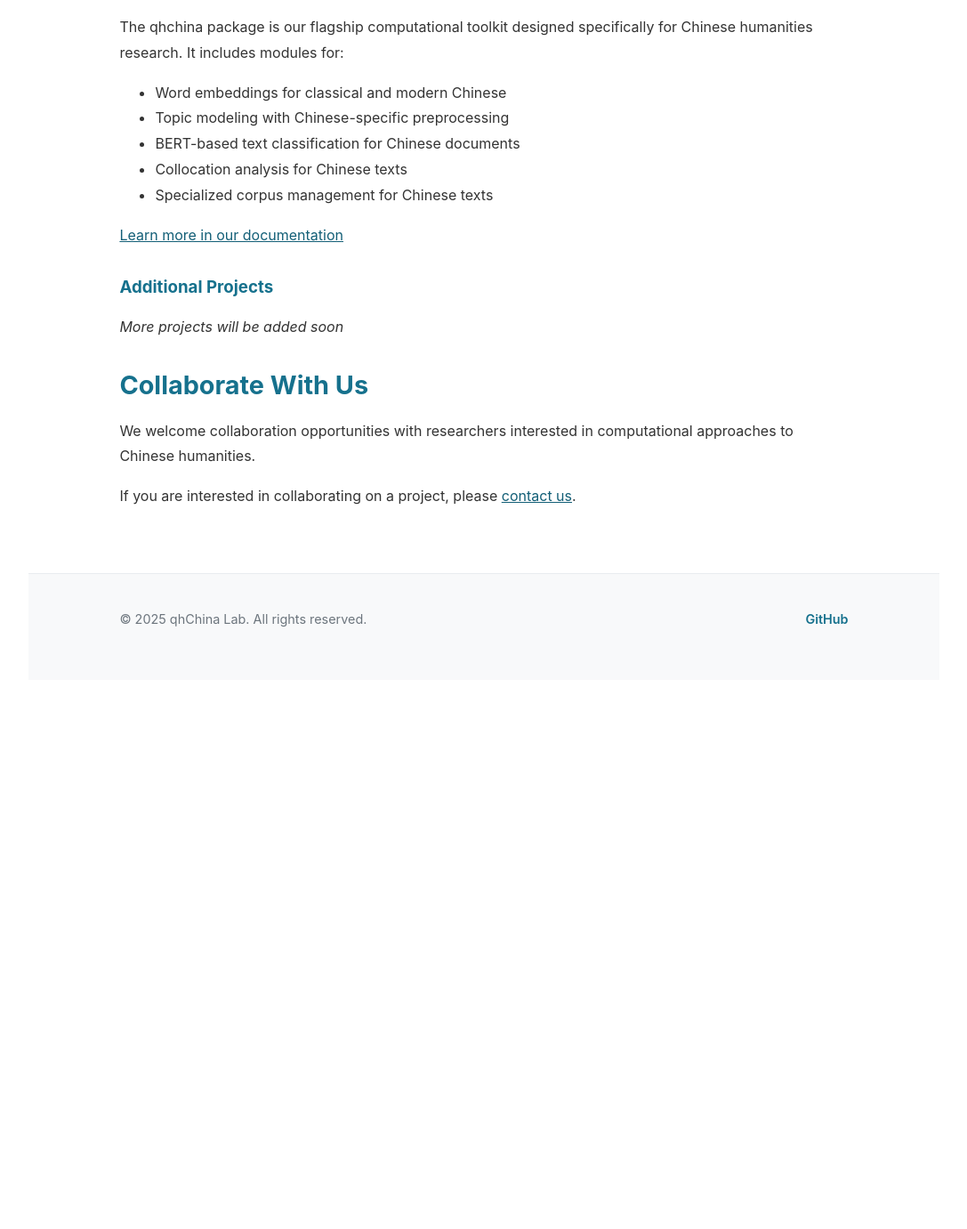
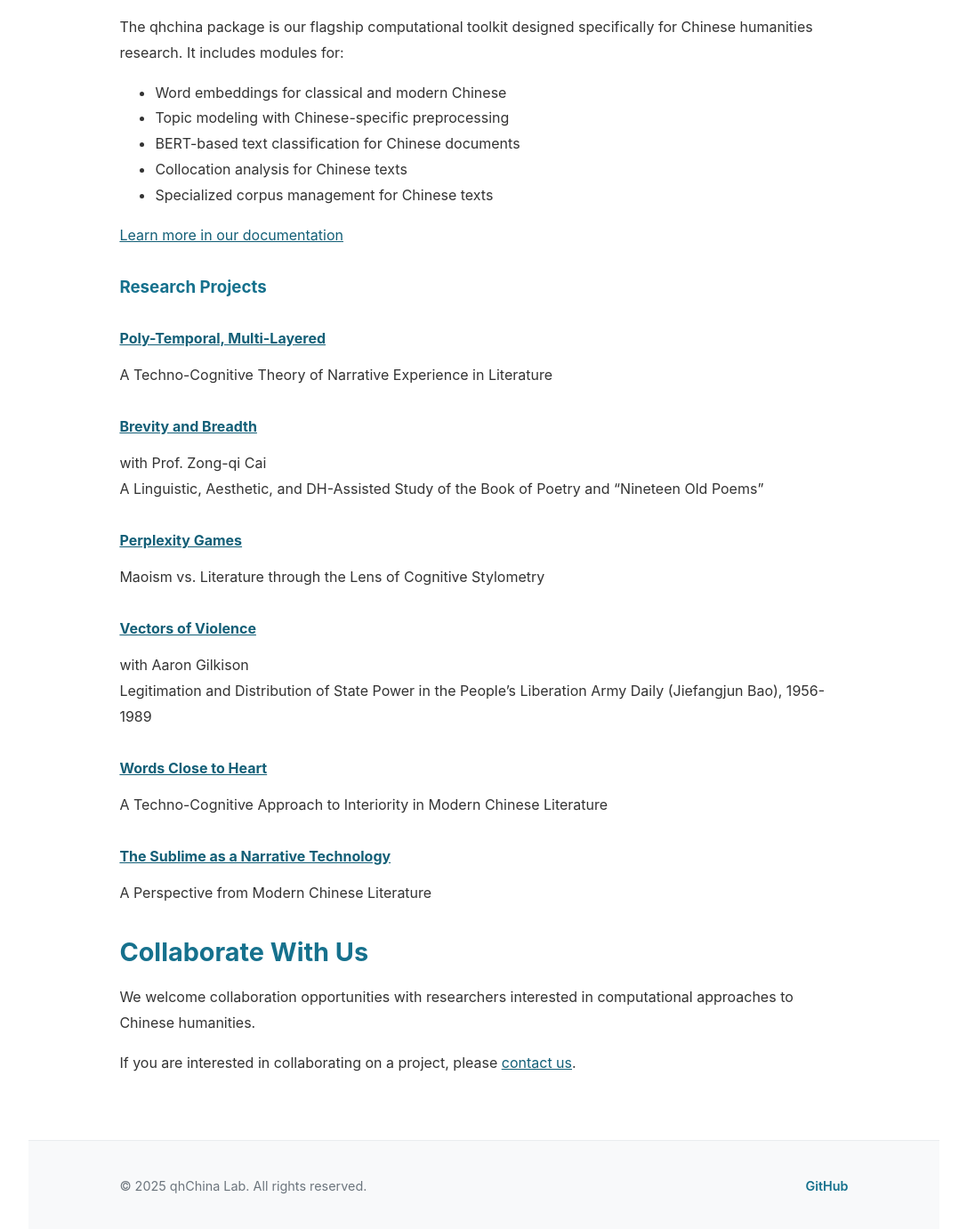
Before and after one commit to mcjkurz/qhchina, a Jekyll site: the page built from docs/projects/index.md, in a window 1280 px wide and 1400 px high, scrolled down 851 px. Shown: the top 1381 px of the window at 89% size, without its empty margins (96-1183 px from the left). Built offline with Jekyll 4.4.1, drawn with Linux system fonts in a browser that asks for light colours; before the commit the page ends 1615 px from its top, so only the background shows below that.

Commit message:
docs changes

```diff
--- a/docs/projects/index.md
+++ b/docs/projects/index.md
@@ -22,9 +22,27 @@ The qhchina package is our flagship computational toolkit designed specifically
 
 [Learn more in our documentation](/qhchina_docs/)
 
-### Additional Projects
+### Research Projects
 
-*More projects will be added soon*
+#### [Poly-Temporal, Multi-Layered](/projects/poly-temporal-multi-layered/)
+A Techno-Cognitive Theory of Narrative Experience in Literature
+
+#### [Brevity and Breadth](/projects/brevity-and-breadth/)
+with Prof. Zong-qi Cai
+A Linguistic, Aesthetic, and DH-Assisted Study of the Book of Poetry and "Nineteen Old Poems"
+
+#### [Perplexity Games](/projects/perplexity-games/)
+Maoism vs. Literature through the Lens of Cognitive Stylometry
+
+#### [Vectors of Violence](/projects/vectors-of-violence/)
+with Aaron Gilkison
+Legitimation and Distribution of State Power in the People's Liberation Army Daily (Jiefangjun Bao), 1956-1989
+
+#### [Words Close to Heart](/projects/words-close-to-heart/)
+A Techno-Cognitive Approach to Interiority in Modern Chinese Literature
+
+#### [The Sublime as a Narrative Technology](/projects/sublime-narrative/)
+A Perspective from Modern Chinese Literature
 
 ## Collaborate With Us
 
```
Also changed, not shown: docs/projects/brevity-and-breadth.md (added, +13 -0 lines), docs/projects/perplexity-games.md (added, +13 -0 lines), docs/projects/poly-temporal-multi-layered.md (added, +13 -0 lines), docs/projects/sublime-narrative.md (added, +15 -0 lines), docs/projects/vectors-of-violence.md (added, +15 -0 lines), docs/projects/words-close-to-heart.md (added, +9 -0 lines).
